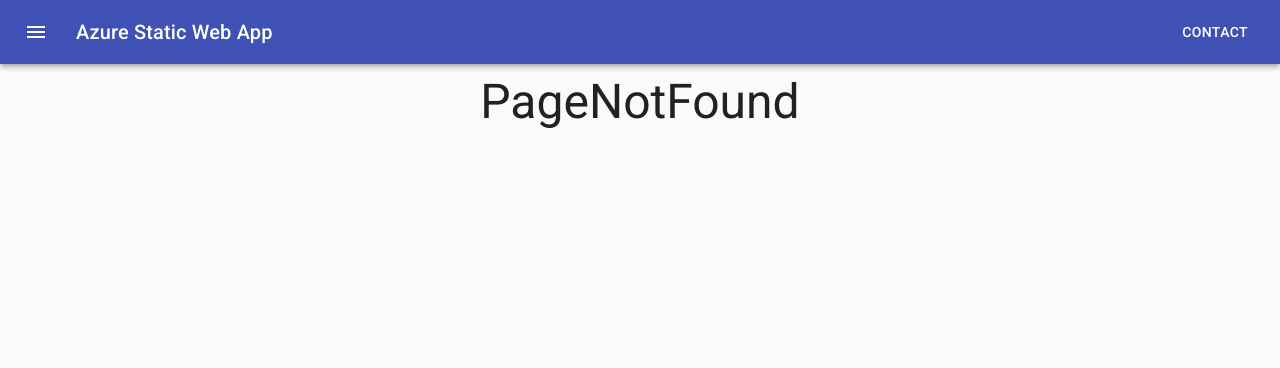
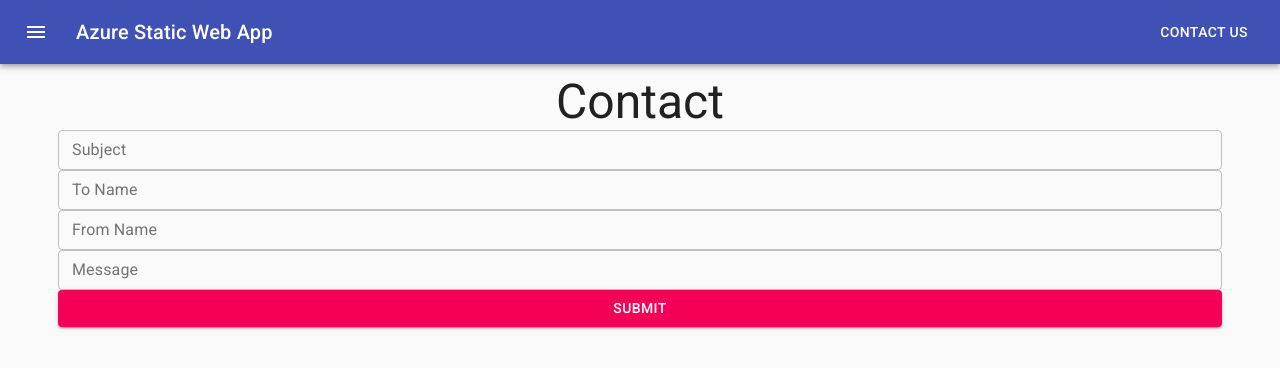
Before and after one commit to loongfatt-gag/test-react-app-to-azure, a React (Create React App) app: page /contact in a window 1280 px wide. Shown: the top 368 px of the page. Built offline with nearby package versions, Linux system fonts and the light colour scheme; no server answers.

Commit message:
Contact Form

```diff
--- a/package.json
+++ b/package.json
@@ -8,6 +8,7 @@
     "@testing-library/jest-dom": "^5.11.9",
     "@testing-library/react": "^11.2.3",
     "@testing-library/user-event": "^12.6.0",
+    "emailjs-com": "^2.6.4",
     "react": "^17.0.1",
     "react-dom": "^17.0.1",
     "react-icons": "^4.1.0",
--- a/src/components/MainSwitch.js
+++ b/src/components/MainSwitch.js
@@ -5,6 +5,7 @@ import Home from '../pages/Home';
 import Products from '../pages/Products';
 import Reports from '../pages/Reports';
 import Support from '../pages/Support';
+import Contact from '../pages/Contact';
 import PageNotFound from '../pages/PageNotFound';
 
 const MainSwitch = () => (
@@ -13,6 +14,7 @@ const MainSwitch = () => (
         <Route path="/products" component={Products} />
         <Route path="/reports" component={Reports} />
         <Route path="/support" component={Support} />
+        <Route path="/contact" component={Contact} />
         <Route path="*" component={PageNotFound} />
     </Switch>
 )
--- a/src/components/SidebarData.js
+++ b/src/components/SidebarData.js
@@ -2,6 +2,7 @@ import React from 'react';
 import * as FaIcons from "react-icons/fa";
 import * as AiIcons from "react-icons/ai";
 import * as IoIcons from 'react-icons/io';
+import PermContactCalendarIcon from '@material-ui/icons/PermContactCalendar';
 
 export const SidebarData = [
     {
@@ -46,4 +47,11 @@ export const SidebarData = [
         icon: <IoIcons.IoMdHelpCircle />,
         cName: 'nav-text'
     },
+    {
+        id: 7,
+        sidebarName: 'Contact',
+        path: '/contact',
+        icon: <PermContactCalendarIcon />,
+        cName: 'nav-text'
+    },
 ]
--- a/src/layout/ButtonAppBarTempDrawer.js
+++ b/src/layout/ButtonAppBarTempDrawer.js
@@ -72,7 +72,9 @@ export default function ButtonAppBar() {
                     <Typography variant="h6" className={classes.title}>
                         <Link to='/' className={classes.link}>Azure Static Web App</Link>
                     </Typography>
-                    <Button color="inherit">Contact</Button>
+                    <Button color="inherit">
+                        <Link to='/contact' className={classes.link}>Contact Us</Link>
+                    </Button>
                 </Toolbar>
             </AppBar>
             <nav className={classes.drawer} aria-label="mailbox folders">
--- /dev/null
+++ b/src/pages/Contact.js
@@ -0,0 +1,57 @@
+import emailjs from 'emailjs-com';
+import React from 'react';
+
+import { Typography, Container, TextField } from '@material-ui/core';
+import Button from '@material-ui/core/Button';
+import { makeStyles } from '@material-ui/core/styles';
+
+const useStyles = makeStyles(theme => ({
+    root: {
+        padding: "10px"
+    },
+    herotext: {
+        textDecoration: 'none',
+        color: 'primary',
+    },
+}));
+
+function Contact() {
+
+    const FORM_REACT_APP_EMAILJS_SERVICE_ID = process.env.REACT_APP_EMAILJS_SERVICE_ID;
+    const FORM_REACT_APP_EMAILJS_TEMPLATE_ID = process.env.REACT_APP_EMAILJS_TEMPLATE_ID;
+    const FORM_REACT_APP_EMAILJS_USER_ID = process.env.REACT_APP_EMAILJS_USER_ID;
+
+    function sendEmail(e) {
+        e.preventDefault();
+
+        emailjs.sendForm(`${FORM_REACT_APP_EMAILJS_SERVICE_ID}`, `${FORM_REACT_APP_EMAILJS_TEMPLATE_ID}`, e.target, `${FORM_REACT_APP_EMAILJS_USER_ID}`)
+        .then((result) => {
+            console.log(result.text);
+        }, (error) => {
+            console.log(error.text);
+        });
+        e.target.reset();
+    }
+
+    const classes = useStyles();
+    return (
+        <Container maxWidth="lg" style={{ height: '20vh' }}>
+            <div className={classes.root}>
+                <Typography component="div" className={classes.herotext} variant="h3" align="center">
+                    Contact
+                </Typography>
+                <form onSubmit={sendEmail}>
+                    <TextField fullWidth label="Subject" name="subject" size="small" variant="outlined" />
+                    <TextField fullWidth label="To Name" name="to_name" size="small" variant="outlined" />
+                    <TextField fullWidth label="From Name" name="from_name" size="small" variant="outlined" />
+                    <TextField fullWidth label="Message" name="message" size="small" variant="outlined" />
+                    <Button color="secondary" fullWidth type="submit" variant="contained">
+                        Submit
+                    </Button>
+                </form>
+            </div>
+        </Container>
+    )
+}
+
+export default Contact;
```
Also changed, not shown: 2 other files (tests, documents, lock files or other folders).
